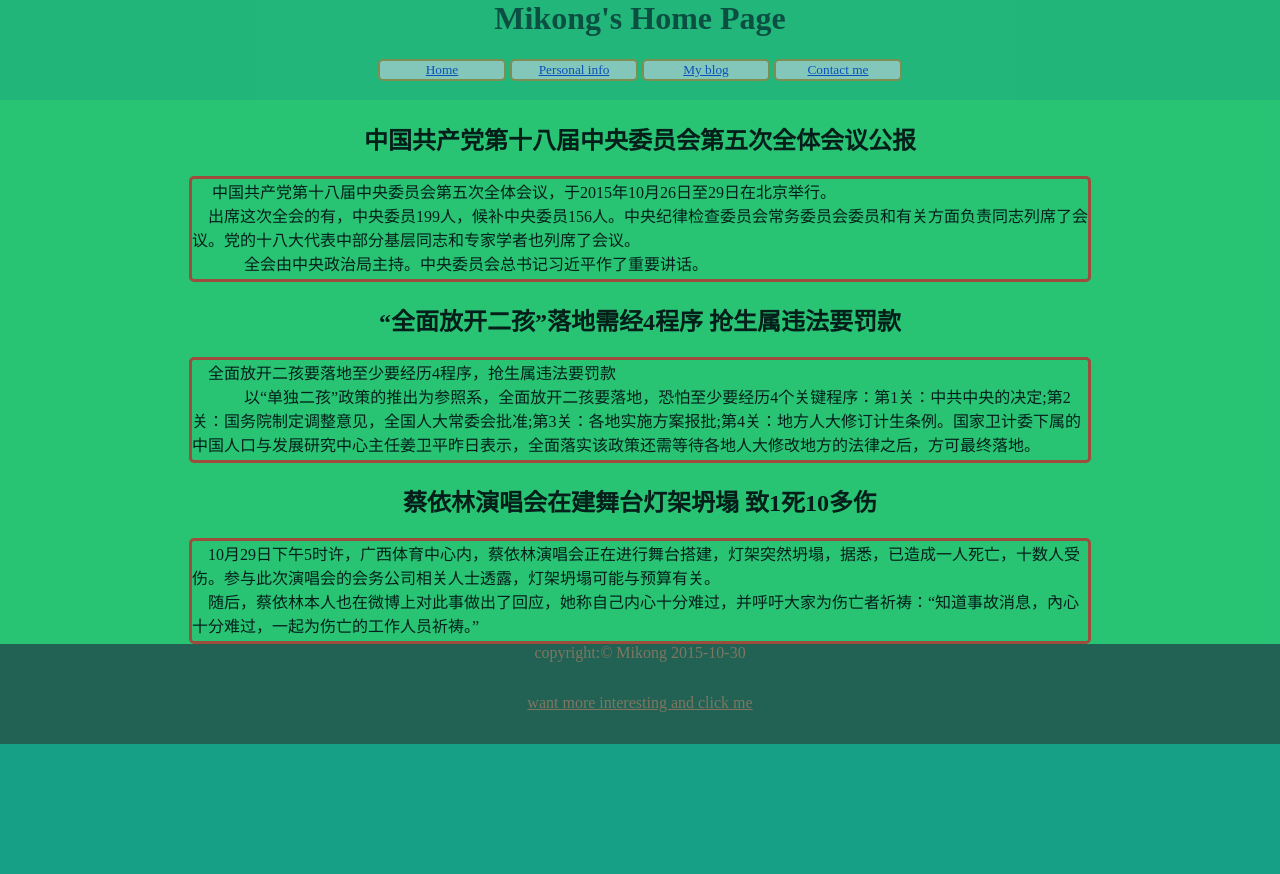
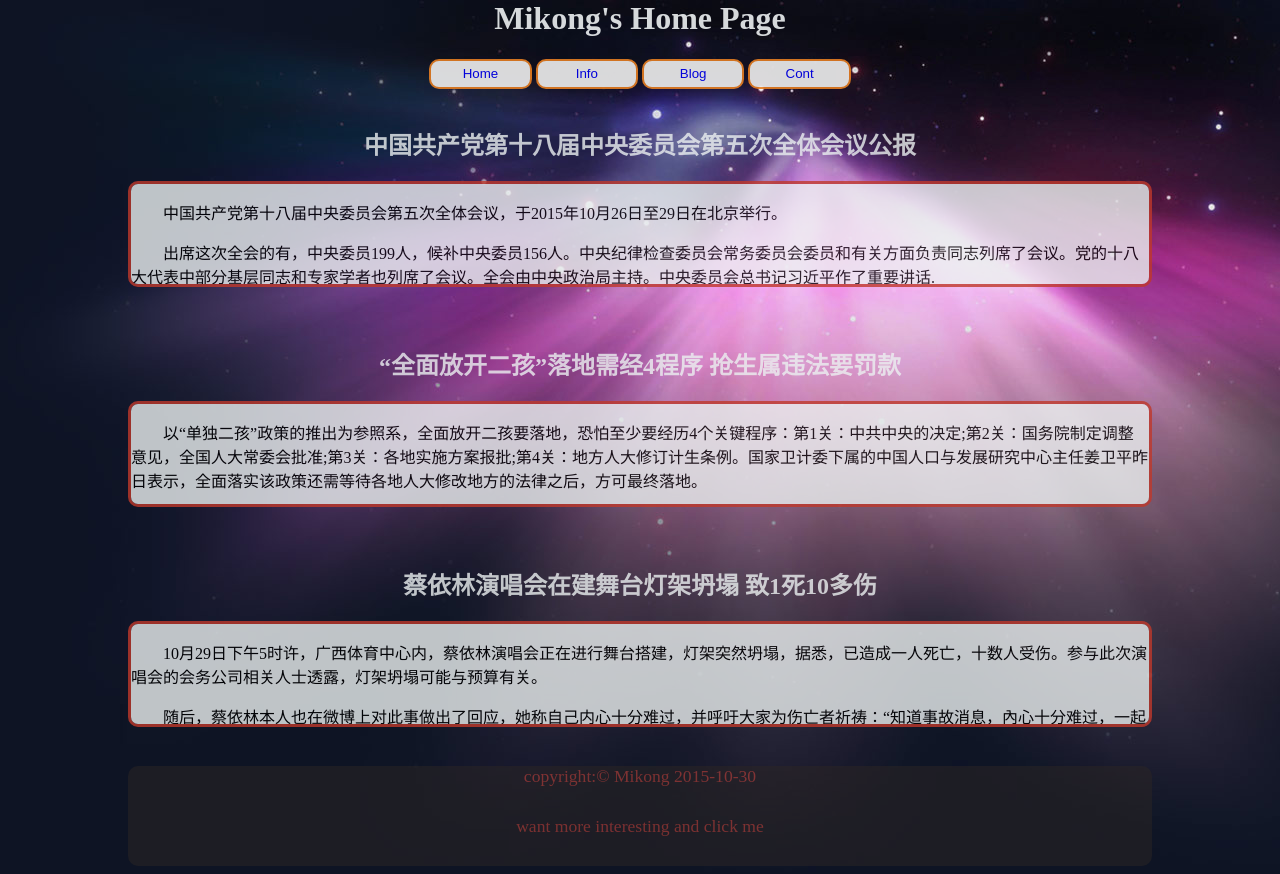
Before and after one commit to kongsicong/MyHomework, a plain HTML site: page Blog/index.html in a window 1280 px wide. Before the commit the page ends 800 px from the top, so only its background shows below. Drawn offline with Linux system fonts and the light colour scheme.

Commit message:
finish the index page

```diff
--- a/Blog/css/index.css
+++ b/Blog/css/index.css
@@ -1,31 +1,28 @@
-@font-face {
-	font-family: sthupo;
-	src: url("STHUPO.TTF") format("TrueType");
-}
 body {
-	width: 1280px;
-	min-width: 700px;
+
+	width: 80%;
+	min-width: 400px;
 	margin-right: auto;
 	margin-left: auto;
 	margin-top: -21px;
-	background: #16A085;
-
+	background-image: url(body-bg.jpg);
+	background-size: auto ;
 
 }
 #header {
-	font-family: mysh;
 	padding-top: 0;
-	background: #2ECC71;
-	opacity: 0.5;
-	filter: alpha(opacity=50);
-	-moz-opacity: 0.5;
+	opacity: 0.9;
+	filter: alpha(opacity=90);
+	-moz-opacity: 0.9;
 	height: 100px;
-	min-height: 80px;
+	border-radius: 10px 10px 10px 10px;
+	margin-bottom: 5px;
 
 }
 #header>h1 {
-	font-family: mysh;
 	text-align: center;
+	color: #ECF0F1;
+	font-weight: bold;
 }
 #nav {
 	text-align: center;
@@ -33,48 +30,64 @@ body {
 	-moz-box-orient: horizontal;
 	-webkit-box-orient: horizontal;
 	width: 100%;
+
 }
 #nav>button {
-	font-family: mysh;
 	border: 2px solid #E67E22;
-	border-radius: 5px 5px 5px 5px;
+	border-radius: 10px 10px 10px 10px;
 	width: 10%;
+	height: 30px;
+	overflow: hidden;
+	text-overflow: ellipsis;
 	text-align: center;
+	color: #ECF0F1;
+	min-width: 60px;
 }
 #nav>button:hover {
 	background: #C2B5C7;
 }
+a {
+	text-decoration: none;
+	overflow: hidden;
+}
 #content {
 	padding-top: 1px;
-	background: #2ECC71;
 	opacity: 0.8;
 	filter: alpha(opacity=80);
 	-moz-opacity: 0.8;
 	width: 100%;
 	text-align: center;
 }
+h2 {
+	color: #ECF0F1;
+}
 .main {
+	height: 200px;
 }
 .main>div {
-	font-family: mysh;
+	background: #ECF0F1;
 	margin: auto;
-	overflow: hidden;
+	overflow: auto;
 	text-align: left;
-	width: 70%;
+	width: 100;
 	height: 100px;
 	border: 3px solid #C0392B;
-	border-radius: 5px 5px 5px 5px;
+	border-radius: 10px 10px 10px 10px;
 	text-overflow: ellipsis;
 	white-space: normal;
 }
+p {
+	text-indent: 2em;
+}
 #footer {
+	font-size: 1.1em;
 	background: #2D2625;
 	opacity: 0.5;
 	filter: alpha(opacity=50);
 	-moz-opacity: 0.5;
 	height: 100px;
-	min-height: 80px;
 	width: 100%;
+	border-radius: 10px 10px 10px 10px;
 }
 #footer>span {
 	display: block;
--- a/Blog/index.html
+++ b/Blog/index.html
@@ -2,6 +2,7 @@
 <html>
 	<head>
 		<title>上中下布局</title>
+		<meta name="viewport" content="width=device-width; initial-scale=1.0">
 		<meta http-equiv="Content-Type" content="text/html; charset=UTF-8" />
 		<link rel="stylesheet" type="text/css" href="css/index.css">
 	</head>
@@ -10,43 +11,41 @@
 			<h1>Mikong's Home Page</h1>
 			<div id="nav">
 				<button><a href="#">Home</a></button>
-				<button><a href="#">Personal info</a></button>
-				<button><a href="#">My blog</a></button>
-				<button><a href="#">Contact me</a></button>
+				<button><a href="#">Info</a></button>
+				<button><a href="#">Blog</a></button>
+				<button><a href="#">Cont</a></button>
 			</div>
 		</div>
 		<div id="content">
 			<div class="main">
 				<h2>中国共产党第十八届中央委员会第五次全体会议公报</h2>
 				<div>
-				&ensp;&ensp; 中国共产党第十八届中央委员会第五次全体会议，于2015年10月26日至29日在北京举行。<br>
-				&ensp;&ensp;出席这次全会的有，中央委员199人，候补中央委员156人。中央纪律检查委员会常务委员会委员和有关方面负责同志列席了会议。党的十八大代表中部分基层同志和专家学者也列席了会议。<br>
-　　            &ensp;&ensp;全会由中央政治局主持。中央委员会总书记习近平作了重要讲话。<br>
-　　            &ensp;&ensp;全会听取和讨论了习近平受中央政治局委托作的工作报告，审议通过了《中共中央关于制定国民经济和社会发展第十三个五年规划的建议》。习近平就《建议（讨论稿）》向全会作了说明。<br>
-                &ensp;&ensp;全会充分肯定党的十八届四中全会以来中央政治局的工作。一致认为，面对国内外形势的深刻复杂变化特别是经济下行压力加大的挑战，中央政治局高举中国特色社会主义伟大旗帜，全面贯彻党的十八大和十八届三中、四中全会精神，以马克思列宁主义、毛泽东思想、邓小平理论、“三个代表”重要思想、科学发展观为指导，深入贯彻习近平总书记系列重要讲话精神，团结带领全党全军全国各族人民，坚持“四个全面”战略布局，坚持统筹国内国际两个大局，坚持稳中求进工作总基调，积极引领经济发展新常态，着力推进改革开放，加强和创新宏观调控，有效化解各种风险和挑战，保持经济平稳较快发展和社会和谐稳定，开展“三严三实”专题教育，隆重纪念中国人民抗日战争暨世界反法西斯战争胜利70周年，党和国家各项事业取得了新的重大成就。<br>
+					<p>中国共产党第十八届中央委员会第五次全体会议，于2015年10月26日至29日在北京举行。</p>
+					<p>出席这次全会的有，中央委员199人，候补中央委员156人。中央纪律检查委员会常务委员会委员和有关方面负责同志列席了会议。党的十八大代表中部分基层同志和专家学者也列席了会议。全会由中央政治局主持。中央委员会总书记习近平作了重要讲话.</p>
+					<p>全会听取和讨论了习近平受中央政治局委托作的工作报告，审议通过了《中共中央关于制定国民经济和社会发展第十三个五年规划的建议》。习近平就《建议（讨论稿）》向全会作了说明。</p>
+					<p>全会充分肯定党的十八届四中全会以来中央政治局的工作。一致认为，面对国内外形势的深刻复杂变化特别是经济下行压力加大的挑战，中央政治局高举中国特色社会主义伟大旗帜，全面贯彻党的十八大和十八届三中、四中全会精神，以马克思列宁主义、毛泽东思想、邓小平理论、“三个代表”重要思想、科学发展观为指导，深入贯彻习近平总书记系列重要讲话精神，团结带领全党全军全国各族人民，坚持“四个全面”战略布局，坚持统筹国内国际两个大局，坚持稳中求进工作总基调，积极引领经济发展新常态，着力推进改革开放，加强和创新宏观调控，有效化解各种风险和挑战，保持经济平稳较快发展和社会和谐稳定，开展“三严三实”专题教育，隆重纪念中国人民抗日战争暨世界反法西斯战争胜利70周年，党和国家各项事业取得了新的重大成就。</p>
                 </div>
 			</div>
 			<div class="main">
 				<h2>“全面放开二孩”落地需经4程序 抢生属违法要罚款</h2>
 				<div>
-				&ensp;&ensp;全面放开二孩要落地至少要经历4程序，抢生属违法要罚款<br>
-　　            &ensp;&ensp;以“单独二孩”政策的推出为参照系，全面放开二孩要落地，恐怕至少要经历4个关键程序：第1关：中共中央的决定;第2关：国务院制定调整意见，全国人大常委会批准;第3关：各地实施方案报批;第4关：地方人大修订计生条例。国家卫计委下属的中国人口与发展研究中心主任姜卫平昨日表示，全面落实该政策还需等待各地人大修改地方的法律之后，方可最终落地。<br>
-　　            &ensp;&ensp;开放二孩要先修法<br>
-                &ensp;&ensp;姜卫平透露，全面放开二孩的政策落实应该是参照“单独二孩”政策的实施。他强调，全面放开二孩依旧需要依法落实，首先有个修法的过程。<br>
-　　            &ensp;&ensp;2013年11月，十八届三中全会决定启动实施“单独二孩”政策。当年12月国务院就向全国人大常委会提交了“调整完善生育政策的议案”，12月末的全国人大常委会就通过中共中央、国务院印发的《关于调整完善生育政策的意见》。<br>
-　　            &ensp;&ensp;该《意见》明确了各地落实“单独二孩”的实施方案。首先，各省(区市)的政府制定实施方案，接着报国务院主管部门(即国家卫计委)备案。之后，各省人大或其常委会修订地方性法规。<br>
+					<p>以“单独二孩”政策的推出为参照系，全面放开二孩要落地，恐怕至少要经历4个关键程序：第1关：中共中央的决定;第2关：国务院制定调整意见，全国人大常委会批准;第3关：各地实施方案报批;第4关：地方人大修订计生条例。国家卫计委下属的中国人口与发展研究中心主任姜卫平昨日表示，全面落实该政策还需等待各地人大修改地方的法律之后，方可最终落地。</p>
+					<h3>开放二孩要先修法</h3>
+					<p>姜卫平透露，全面放开二孩的政策落实应该是参照“单独二孩”政策的实施。他强调，全面放开二孩依旧需要依法落实，首先有个修法的过程。</p>
+　　         		<p>2013年11月，十八届三中全会决定启动实施“单独二孩”政策。当年12月国务院就向全国人大常委会提交了“调整完善生育政策的议案                        ”，12月末的全国人大常委会就通过中共中央、国务院印发的《关于调整完善生育政策的意见》。</p>
+
+　　           		<p>该《意见》明确了各地落实“单独二孩”的实施方案。首先，各省(区市)的政府制定实施方案，接着报国务院主管部门(
+					即国家卫计委备案)。之后，各省人大或其常委会修订地方性法规。</p>
+
+
                 </div>
 			</div>
 			<div class="main">
 				<h2>蔡依林演唱会在建舞台灯架坍塌 致1死10多伤</h2>
 				<div>
-				&ensp;&ensp;10月29日下午5时许，广西体育中心内，蔡依林演唱会正在进行舞台搭建，灯架突然坍塌，据悉，已造成一人死亡，十数人受伤。参与此次演唱会的会务公司相关人士透露，灯架坍塌可能与预算有关。<br>
-    			&ensp;&ensp;随后，蔡依林本人也在微博上对此事做出了回应，她称自己内心十分难过，并呼吁大家为伤亡者祈祷：“知道事故消息，內心十分难过，一起为伤亡的工作人员祈祷。”<br>
-   				&ensp;&ensp;此前，正在广西体育馆内搭建的舞台，是为了10月31日蔡依林PLAY世界巡回演唱会广西站做准备。已有的事故现场图片显示，数条大型灯架倾斜或脱落，据悉，已造成一人死亡，十数人受伤。<br>
-				&ensp;&ensp;蔡依林演唱会在建舞台灯架坍塌 致1死10多伤图<br>
-				事故现场
-  				&ensp;&ensp;另一位参与此次演唱会的会务公司相关人士在朋友圈透露，灯架坍塌可能和预算有关，他在朋友圈写道：“甲方砍价，乙方保证利润，结果就是一次又一次的现场出现舞台倒塌等安全隐患. 为了便宜，就成这样，还好不是活动现场出问题。”
-   				同时，这位知情人士也补充“甲方砍价是一方面，执行方的专业度和责任心也非常重要，要尽可能的把现场可能出现的安全隐患等诸多问题和客户沟通，这个和价格没关系，和执行方的职业操守有关系。”<br>
+				<p>10月29日下午5时许，广西体育中心内，蔡依林演唱会正在进行舞台搭建，灯架突然坍塌，据悉，已造成一人死亡，十数人受伤。参与此次演唱会的会务公司相关人士透露，灯架坍塌可能与预算有关。</p>
+    			<p>随后，蔡依林本人也在微博上对此事做出了回应，她称自己内心十分难过，并呼吁大家为伤亡者祈祷：“知道事故消息，內心十分难过，一起为伤亡的工作人员祈祷。”</p>
+   				<p>此前，正在广西体育馆内搭建的舞台，是为了10月31日蔡依林PLAY世界巡回演唱会广西站做准备。已有的事故现场图片显示，数条大型灯架倾斜或脱落，据悉，已造成一人死亡，十数人受伤。</p>
    				</div>
 			</div>
 		</div>
```
Also changed, not shown: Blog/css/body-bg.jpg (added), 1 other file.
